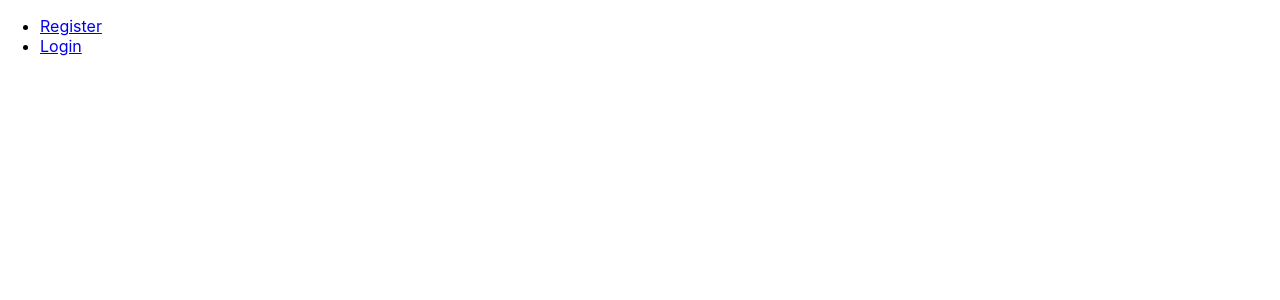
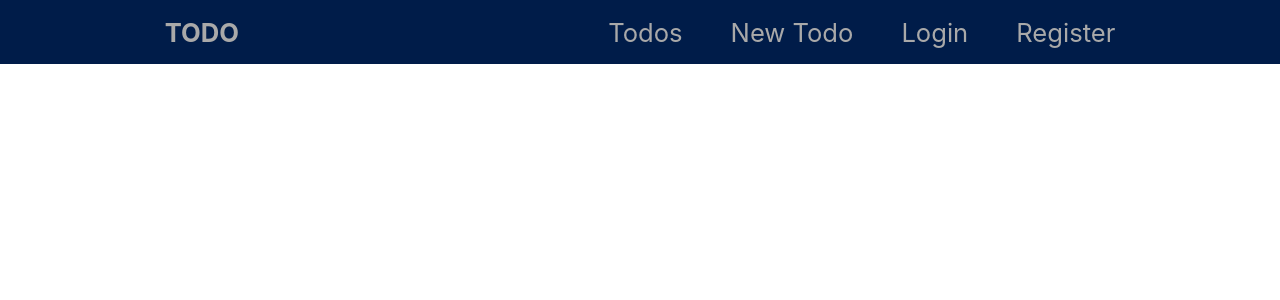
Before and after one commit to DOROTHY2322/Todo-app-client, a React (Create React App) app: page / in a window 1280 px wide. Before the commit this address had no page. Shown: the top 300 px of the page. Built offline with nearby package versions, Linux system fonts and the light colour scheme.

Commit message:
new components

```diff
--- a/package.json
+++ b/package.json
@@ -2,17 +2,19 @@
   "name": "todo-app-client",
   "version": "0.1.0",
   "private": true,
+  "proxy":"http://localhost:3000",
   "dependencies": {
     "@testing-library/jest-dom": "^5.16.5",
     "@testing-library/react": "^13.4.0",
     "@testing-library/user-event": "^13.5.0",
     "react": "^18.2.0",
     "react-dom": "^18.2.0",
+    "react-router-dom": "^6.9.0",
     "react-scripts": "5.0.1",
     "web-vitals": "^2.1.4"
   },
   "scripts": {
-    "start": "react-scripts start",
+    "start": "PORT=4000 react-scripts start",
     "build": "react-scripts build",
     "test": "react-scripts test",
     "eject": "react-scripts eject"
--- a/src/App.css
+++ b/src/App.css
@@ -1,38 +1,77 @@
-.App {
-  text-align: center;
+/* *{
+ margin: 0;
+ padding: 0;
 }
 
-.App-logo {
-  height: 40vmin;
-  pointer-events: none;
+.container {
+  background: linear-gradient(135deg,#850c62,#f80759);
+  width: 100%;
+  min-height: 100vh;
+  display: flex;
+  justify-content: center;
+  align-items: center;
 }
 
-@media (prefers-reduced-motion: no-preference) {
-  .App-logo {
-    animation: App-logo-spin infinite 20s linear;
-  }
+.app-wrapper{
+  background-color: #fff;
+  min-width: 350px;
+  min-height: 650px;
+  padding: 30px;
+  box-sizing: border-box;
+  border-radius: 5px;
+}
+.title{
+  color: #f80759;
+  text-align: center;
+  margin: 80px 0px 40px 0px;
 }
 
-.App-header {
-  background-color: #282c34;
-  min-height: 100vh;
+.username,
+.email,
+.password
+{
+margin:20px;
+color: #969292;
+font-size: 16px;
+}
+.password{
+  margin-bottom: 40px;
+}
+.input{
+  height: 32px;
+  font-size: 20px;
+  outline: none;
+  width: 100%;
+  border-top-style: none;
+  border-left-style: none;
+  margin-bottom: 10px;
+}
+.error{
+  color:red
+}
+.submit {
   display: flex;
-  flex-direction: column;
-  align-items: center;
-  justify-content: center;
-  font-size: calc(10px + 2vmin);
+  text-transform: uppercase;
+  font-size: 20px;
+  border-radius: 25px;
   color: white;
+  padding: 10px 60px;
+  background: linear-gradient(to right, #ab1dcf, #f80759);
+  box-shadow: rgba(0,0,0,0.3) 0px 19px 38px,rgba (0,0,0,0.22) 0px 15px 12px;
+  margin: auto;
+  outline: none;
+  cursor: pointer;
+  border: none;
+  transition: all 0.1s;
 }
-
-.App-link {
-  color: #61dafb;
+button:active{
+  transform: translateY(2px);
 }
-
-@keyframes App-logo-spin {
-  from {
-    transform: rotate(0deg);
-  }
-  to {
-    transform: rotate(360deg);
-  }
+.form-success{
+display: flex;
+justify-content: center;
+margin-top: 25px;
+min-width: 370px;
+color:#f80759;
 }
+ */
--- a/src/App.js
+++ b/src/App.js
@@ -1,23 +1,15 @@
 import React from 'react';
-import { BrowserRouter as Router, Routes, Route, Link } from 'react-router-dom';
+import { BrowserRouter as Router, Routes, Route } from 'react-router-dom';
 import RegisterForm from './components/RegisterForm';
 import LoginForm from './components/LoginForm';
+import Navbar from './components/Navbar';
 import './App.css';
 
 function App() {
   return (
     <Router>
       <div>
-        <nav className='navbar'>
-          <ul>
-            <li>
-              <Link to="/register">Register</Link>
-            </li>
-            <li>
-              <Link to="/login">Login</Link>
-            </li>
-          </ul>
-        </nav>
+        <Navbar />
 
         <div className="container">
           <div className="content">
--- /dev/null
+++ b/src/components/Navbar.js
@@ -0,0 +1,37 @@
+import React from "react";
+import { Link } from "react-router-dom";
+import "../navbar.css";
+
+function Navbar() {
+  return (
+    <nav className="nav">
+      <Link to="/" className="nav-brand">
+        TODO
+      </Link>
+      <ul className="nav-links">
+        <li className="nav-link">
+          <Link to="/todos" className="nav-item">
+            Todos
+          </Link>
+        </li>
+        <li className="nav-link">
+          <Link to="/new-todo" className="nav-item">
+            New Todo
+          </Link>
+        </li>
+        <li className="nav-link">
+          <Link to="/login" className="nav-item">
+            Login
+          </Link>
+        </li>
+        <li className="nav-link">
+          <Link to="/register" className="nav-item">
+            Register
+          </Link>
+        </li>
+      </ul>
+    </nav>
+  );
+}
+
+export default Navbar;
--- /dev/null
+++ b/src/navbar.css
@@ -0,0 +1,33 @@
+*,*::after,*::before{
+    margin: 0;
+    box-sizing: border-box;
+
+}
+body{
+    font-size: 1.6rem;
+}
+li{
+    list-style: none;
+
+}
+a{
+    text-decoration: none;
+    color: darkgrey;
+}
+.nav{
+    display: flex;
+    align-items: center;
+    justify-content: space-around;
+    height: 8vh;
+    background: rgb(0,28,73);
+}
+.nav-brand{
+    text-transform: uppercase;
+    font-weight: bold;
+}
+.nav-links{
+    display: flex;
+    align-items: center;
+    justify-content: space-around;
+    gap: 3rem;
+}
```
Also changed, not shown: 1 other file (tests, documents, lock files or other folders).
